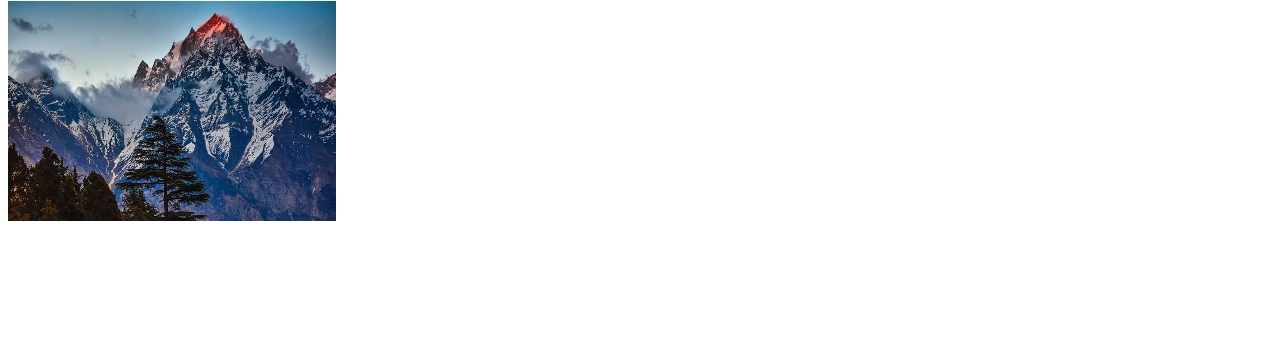
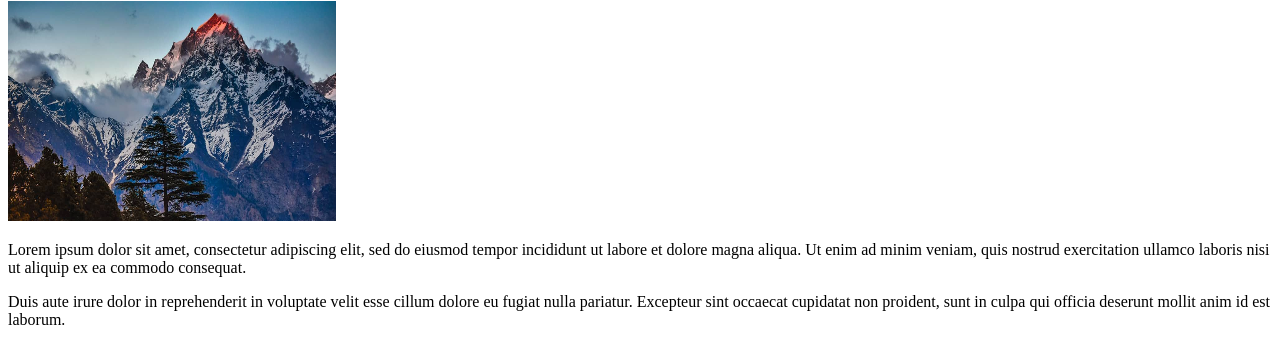
Before and after one commit to ruthwikkuppachi/ruthwikkuppachi.github.io, a plain HTML site: page index.html in a window 1280 px wide. Shown: the part 79-442 px from the top of the page. Drawn offline with Linux system fonts and the light colour scheme.

Commit message:
Add paragraphs to index.html

```diff
--- a/index.html
+++ b/index.html
@@ -7,5 +7,12 @@
 <body>
     <h1>Mountain</h1>
     <img src="images/image.png" alt="A Mountain">
+    <p>Lorem ipsum dolor sit amet, consectetur adipiscing elit, sed do eiusmod tempor incididunt ut
+         labore et dolore magna aliqua.
+         Ut enim ad minim veniam, quis nostrud exercitation ullamco laboris nisi ut aliquip ex ea
+         commodo consequat. </p>
+    <p>Duis aute irure dolor in reprehenderit in voluptate velit esse cillum dolore eu fugiat
+         nulla pariatur. Excepteur sint occaecat cupidatat non proident, sunt in culpa qui officia
+         deserunt mollit anim id est laborum.</p>
 </body>
 </html>
```
